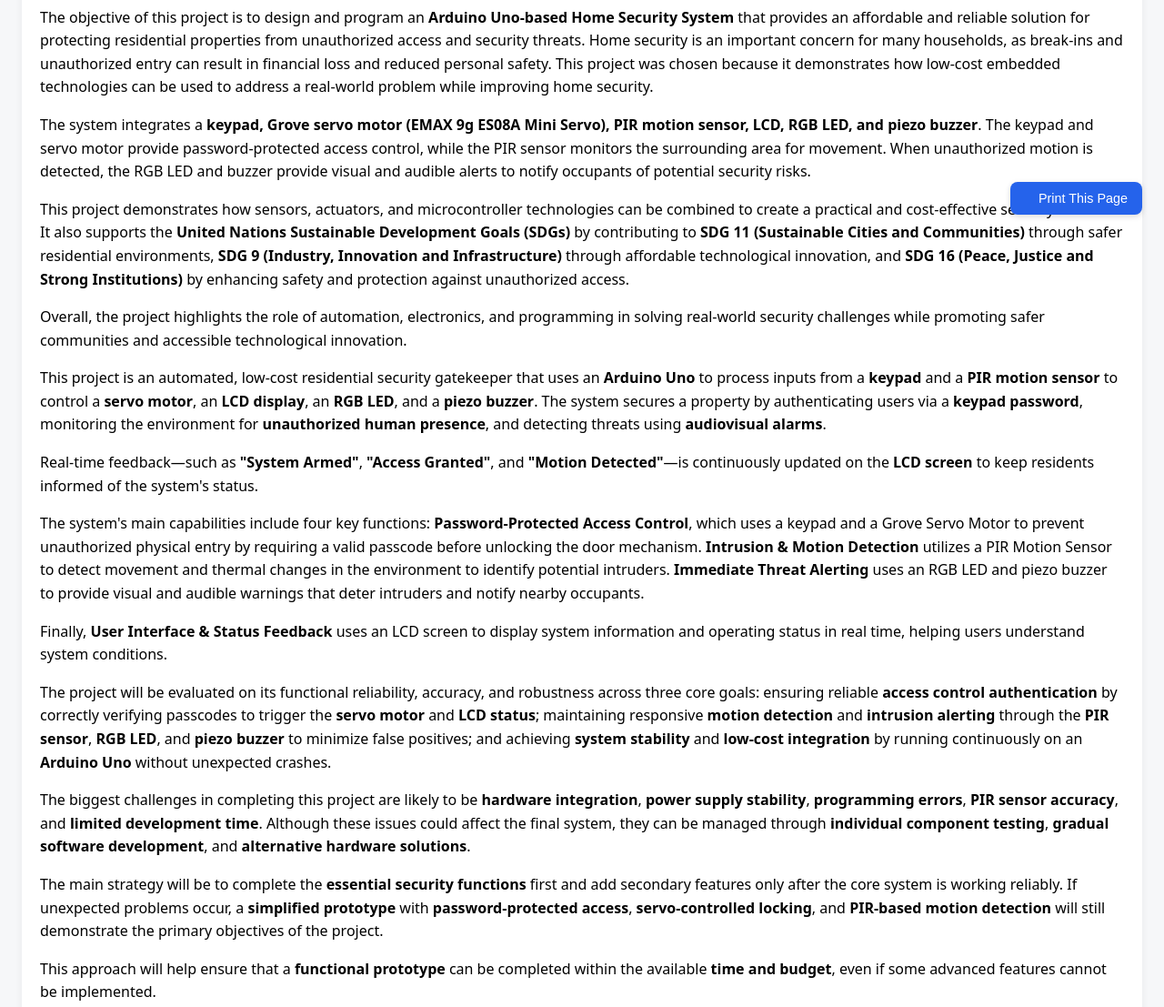
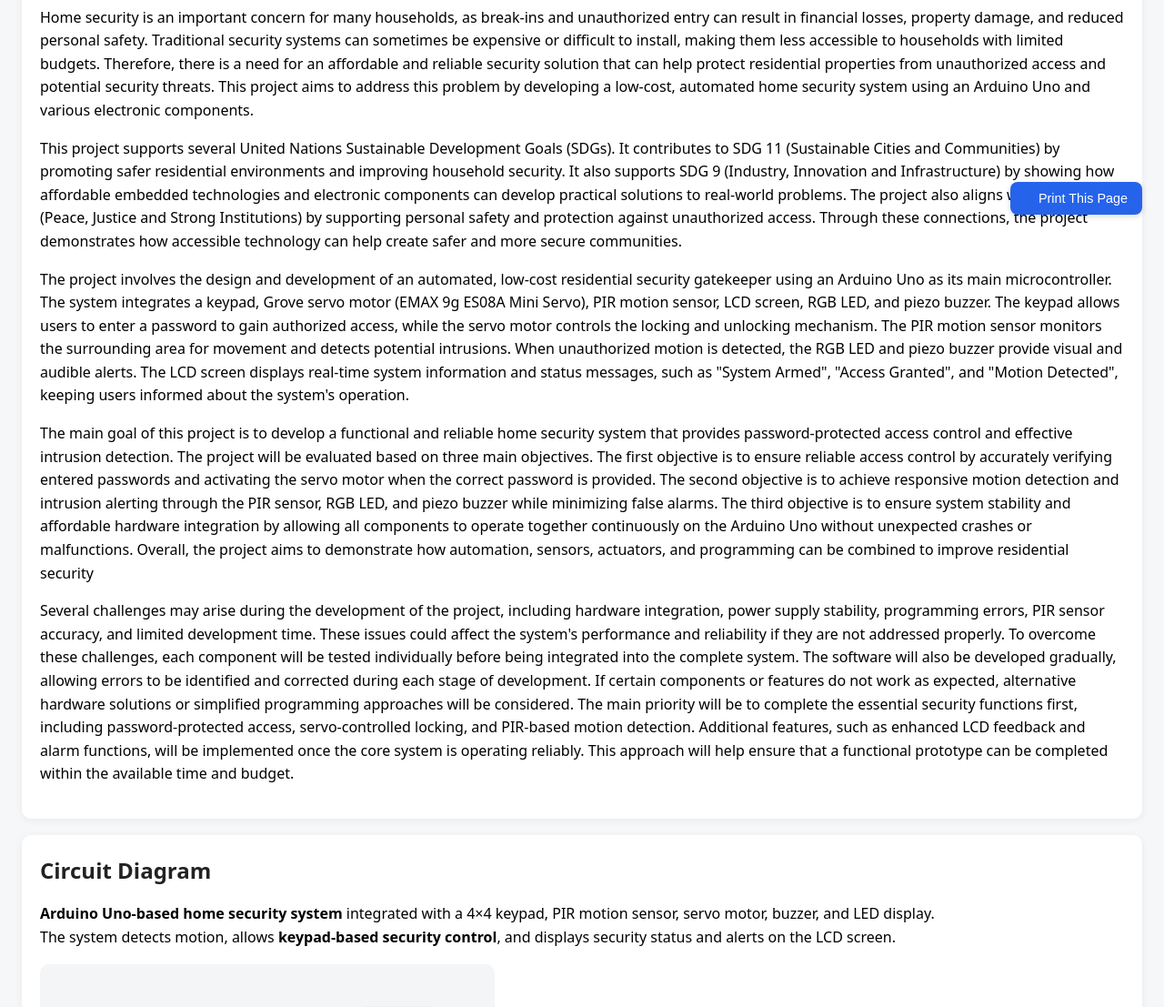
Before and after one commit to samir711/SmartHomeSecuritySystem, a plain HTML site: page index.html in a window 1280 px wide. Shown: the part 540-1647 px from the top of the page at 91% size. Drawn offline with nearby package versions, Linux system fonts and the light colour scheme.

Commit message:
Add files via upload

```diff
--- a/index.html
+++ b/index.html
@@ -71,149 +71,27 @@
 
   <section id="introduction">
     <h2>Introduction</h2>
+
   <p>
-    The objective of this project is to design and program an <strong>Arduino Uno-based Home Security System</strong> that provides an affordable and reliable solution for protecting residential properties from unauthorized access and security threats. Home security is an important concern for many households, as break-ins and unauthorized entry can result in financial loss and reduced personal safety. This project was chosen because it demonstrates how low-cost embedded technologies can be used to address a real-world problem while improving home security.
+  Home security is an important concern for many households, as break-ins and unauthorized entry can result in financial losses, property damage, and reduced personal safety. Traditional security systems can sometimes be expensive or difficult to install, making them less accessible to households with limited budgets. Therefore, there is a need for an affordable and reliable security solution that can help protect residential properties from unauthorized access and potential security threats. This project aims to address this problem by developing a low-cost, automated home security system using an Arduino Uno and various electronic components.
   </p>
 
   <p>
-    The system integrates a <strong>keypad, Grove servo motor (EMAX 9g ES08A Mini Servo), PIR motion sensor, LCD, RGB LED, and piezo buzzer</strong>. The keypad and servo motor provide password-protected access control, while the PIR sensor monitors the surrounding area for movement. When unauthorized motion is detected, the RGB LED and buzzer provide visual and audible alerts to notify occupants of potential security risks.
+  This project supports several United Nations Sustainable Development Goals (SDGs). It contributes to SDG 11 (Sustainable Cities and Communities) by promoting safer residential environments and improving household security. It also supports SDG 9 (Industry, Innovation and Infrastructure) by showing how affordable embedded technologies and electronic components can develop practical solutions to real-world problems. The project also aligns with SDG 16 (Peace, Justice and Strong Institutions) by supporting personal safety and protection against unauthorized access. Through these connections, the project demonstrates how accessible technology can help create safer and more secure communities.
   </p>
 
    <p>
-    This project demonstrates how sensors, actuators, and microcontroller technologies can be combined to create a practical and cost-effective security solution. It also supports the <strong>United Nations Sustainable Development Goals (SDGs)</strong> by contributing to <strong>SDG 11 (Sustainable Cities and Communities)</strong> through safer residential environments, <strong>SDG 9 (Industry, Innovation and Infrastructure)</strong> through affordable technological innovation, and <strong>SDG 16 (Peace, Justice and Strong Institutions)</strong> by enhancing safety and protection against unauthorized access.
+  The project involves the design and development of an automated, low-cost residential security gatekeeper using an Arduino Uno as its main microcontroller. The system integrates a keypad, Grove servo motor (EMAX 9g ES08A Mini Servo), PIR motion sensor, LCD screen, RGB LED, and piezo buzzer. The keypad allows users to enter a password to gain authorized access, while the servo motor controls the locking and unlocking mechanism. The PIR motion sensor monitors the surrounding area for movement and detects potential intrusions. When unauthorized motion is detected, the RGB LED and piezo buzzer provide visual and audible alerts. The LCD screen displays real-time system information and status messages, such as "System Armed", "Access Granted", and "Motion Detected", keeping users informed about the system's operation.
   </p>
 
   <p>
-    Overall, the project highlights the role of automation, electronics, and programming in solving real-world security challenges while promoting safer communities and accessible technological innovation.
-    </p>
-     <!-- <h1>Arduino Uno Home Security System Analysis</h1> -->
-
-    <div class="card">
-        <!-- <h2>1. What Your Project Needs to Do</h2> -->
-   <p>
-        This project is an automated, low-cost residential security gatekeeper that uses an
-        <strong>Arduino Uno</strong> to process inputs from a <strong>keypad</strong> and a
-        <strong>PIR motion sensor</strong> to control a <strong>servo motor</strong>, an
-        <strong>LCD display</strong>, an <strong>RGB LED</strong>, and a <strong>piezo buzzer</strong>.
-        The system secures a property by authenticating users via a <strong>keypad password</strong>,
-        monitoring the environment for <strong>unauthorized human presence</strong>, and detecting
-        threats using <strong>audiovisual alarms</strong>.
-      </p>
-        <p>
-        Real-time feedback—such as <strong>"System Armed"</strong>, <strong>"Access Granted"</strong>,
-        and <strong>"Motion Detected"</strong>—is continuously updated on the <strong>LCD screen</strong>
-        to keep residents informed of the system's status.
-     </p>
-     <p>
-
+  The main goal of this project is to develop a functional and reliable home security system that provides password-protected access control and effective intrusion detection. The project will be evaluated based on three main objectives. The first objective is to ensure reliable access control by accurately verifying entered passwords and activating the servo motor when the correct password is provided. The second objective is to achieve responsive motion detection and intrusion alerting through the PIR sensor, RGB LED, and piezo buzzer while minimizing false alarms. The third objective is to ensure system stability and affordable hardware integration by allowing all components to operate together continuously on the Arduino Uno without unexpected crashes or malfunctions. Overall, the project aims to demonstrate how automation, sensors, actuators, and programming can be combined to improve residential security
   </p>
 
-
-        <!-- <p>
-            The project serves as an <strong>automated, low-cost, and reliable residential security gatekeeper</strong>.
-            It integrates hardware inputs such as a keypad and PIR motion sensor with Arduino Uno decision-making logic,
-            controlling physical actuators like a servo motor and output devices including an LCD display,
-            RGB LED, and piezo buzzer.
-        </p> -->
-
-<!--
-        <p>Specifically, the system must:</p>
-
-        <ul>
-            <li>
-                <strong>Authenticate Users:</strong>
-                Grant or deny access based on a secure keypad password.
-            </li>
-
-            <li>
-                <strong>Monitor the Environment:</strong>
-                Continuously detect unauthorized human presence using a PIR motion sensor.
-            </li>
-
-            <li>
-                <strong>Deter and Alert:</strong>
-                Trigger audiovisual alarms through the RGB LED and piezo buzzer when an intrusion is detected.
-            </li>
-
-            <li>
-                <strong>Provide System Feedback:</strong>
-                Display real-time system status messages on the LCD screen, such as:
-                "System Armed", "Access Granted", and "Motion Detected".
-            </li>
-        </ul> -->
-    </div>
-
-    <div class="card">
-        <!-- <h2>2. Main Capabilities and Their Importance</h2> -->
   <p>
-        The system's main capabilities include four key functions: <strong>Password-Protected Access Control</strong>, which uses a keypad and a Grove Servo Motor to prevent unauthorized physical entry by requiring a valid passcode before unlocking the door mechanism. <strong>Intrusion & Motion Detection</strong> utilizes a PIR Motion Sensor to detect movement and thermal changes in the environment to identify potential intruders. <strong>Immediate Threat Alerting</strong> uses an RGB LED and piezo buzzer to provide visual and audible warnings that deter intruders and notify nearby occupants.
-        </p>
-        <p>
-        Finally, <strong>User Interface & Status Feedback</strong> uses an LCD screen to display system information and operating status in real time, helping users understand system conditions.
+  Several challenges may arise during the development of the project, including hardware integration, power supply stability, programming errors, PIR sensor accuracy, and limited development time. These issues could affect the system's performance and reliability if they are not addressed properly. To overcome these challenges, each component will be tested individually before being integrated into the complete system. The software will also be developed gradually, allowing errors to be identified and corrected during each stage of development. If certain components or features do not work as expected, alternative hardware solutions or simplified programming approaches will be considered. The main priority will be to complete the essential security functions first, including password-protected access, servo-controlled locking, and PIR-based motion detection. Additional features, such as enhanced LCD feedback and alarm functions, will be implemented once the core system is operating reliably. This approach will help ensure that a functional prototype can be completed within the available time and budget.
   </p>
 
-<!--
-        <table>
-            <thead>
-                <tr>
-                    <th>Capability</th>
-                    <th>Component(s) Involved</th>
-                    <th>Why It Is Necessary</th>
-                </tr>
-            </thead>
-
-            <tbody>
-                <tr>
-                    <td><strong>Password-Protected Access Control</strong></td>
-                    <td>Keypad &amp; Grove Servo Motor</td>
-                    <td>
-                        Prevents unauthorized physical entry by requiring a valid passcode
-                        before unlocking the door mechanism.
-                    </td>
-                </tr>
-
-                <tr>
-                    <td><strong>Intrusion &amp; Motion Detection</strong></td>
-                    <td>PIR Motion Sensor</td>
-                    <td>
-                        Detects movement and thermal changes in the environment to identify
-                        potential intruders.
-                    </td>
-                </tr>
-
-                <tr>
-                    <td><strong>Immediate Threat Alerting</strong></td>
-                    <td>RGB LED &amp; Piezo Buzzer</td>
-                    <td>
-                        Produces visual and audible warnings to deter intruders and notify
-                        nearby occupants.
-                    </td>
-                </tr>
-
-                <tr>
-                    <td><strong>User Interface &amp; Status Feedback</strong></td>
-                    <td>LCD Screen</td>
-                    <td>
-                        Displays system information and operating status in real time,
-                        helping users understand system conditions.
-                    </td>
-                </tr>
-            </tbody>
-        </table> -->
-    </div>
-<div class="card">
-        <!-- <h2>3. Goals and Success Evaluation Metrics</h2> -->
-        <p>The project will be evaluated on its functional reliability, accuracy, and robustness across three core goals: ensuring reliable <strong>access control authentication</strong> by correctly verifying passcodes to trigger the <strong>servo motor</strong> and <strong>LCD status</strong>; maintaining responsive <strong>motion detection</strong> and <strong>intrusion alerting</strong> through the <strong>PIR sensor</strong>, <strong>RGB LED</strong>, and <strong>piezo buzzer</strong> to minimize false positives; and achieving <strong>system stability</strong> and <strong>low-cost integration</strong> by
-        running continuously on an <strong>Arduino Uno</strong> without unexpected crashes.</p>
-
-        <p>The biggest challenges in completing this project are likely to be <strong>hardware integration</strong>, <strong>power supply stability</strong>, <strong>programming errors</strong>, <strong>PIR sensor accuracy</strong>, and <strong>limited development time</strong>. Although these issues could affect the final system, they can be managed through <strong>individual component testing</strong>, <strong>gradual software development</strong>, and <strong>alternative hardware solutions</strong>.</p>
-
-        <p>The main strategy will be to complete the <strong>essential security functions</strong> first and add secondary features only after the core system is working reliably. If unexpected problems occur, a <strong>simplified prototype</strong> with <strong>password-protected access</strong>, <strong>servo-controlled locking</strong>, and <strong>PIR-based motion detection</strong> will still demonstrate the primary objectives of the project.</p>
-
-        <p>This approach will help ensure that a <strong>functional prototype</strong> can be completed within the available <strong>time and budget</strong>, even if some advanced features cannot be implemented.</p>
-
-
-     </div>
   </section>
 
   <section id="circuit-diagram">
```
Lines whose indentation alone changed are shown as unchanged.
